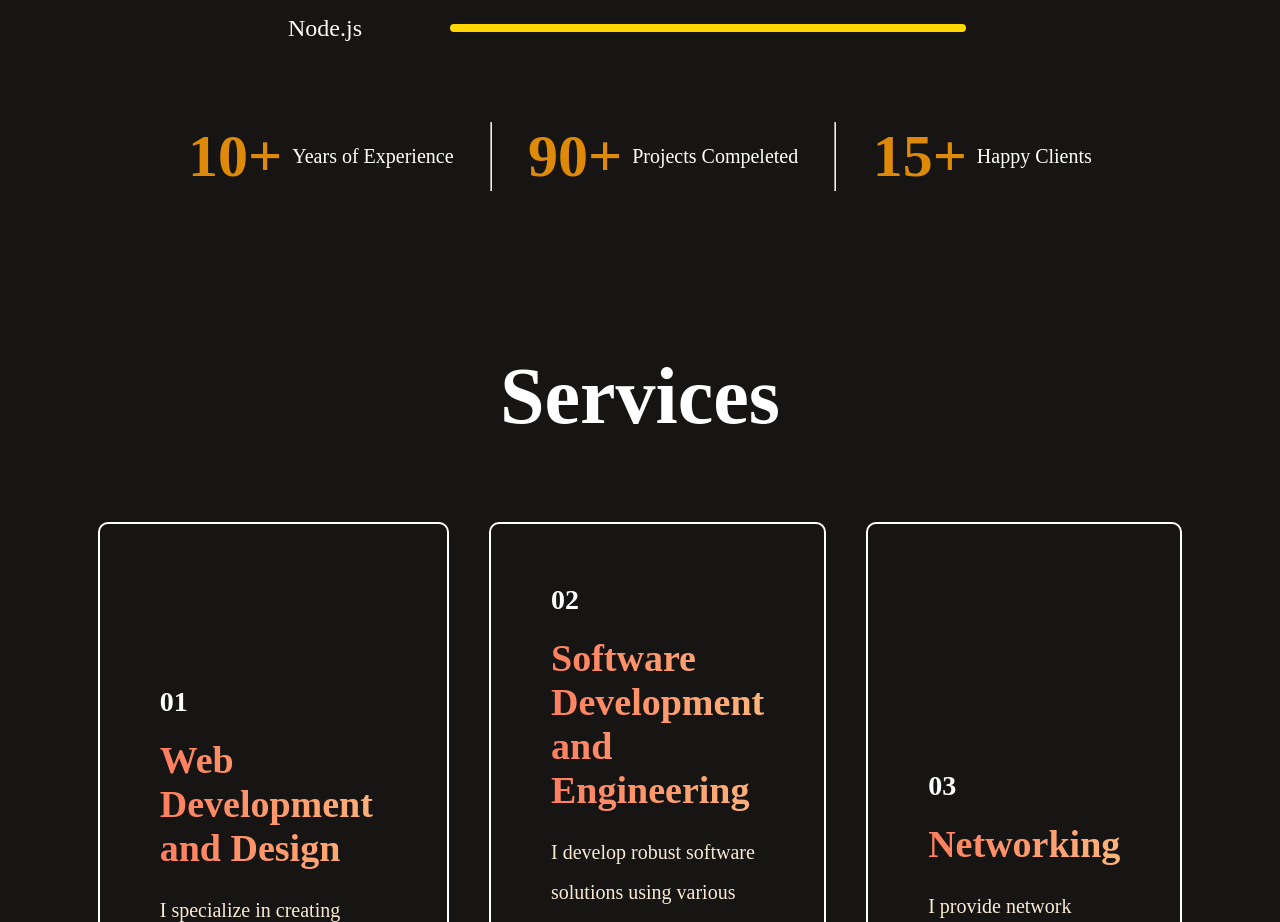
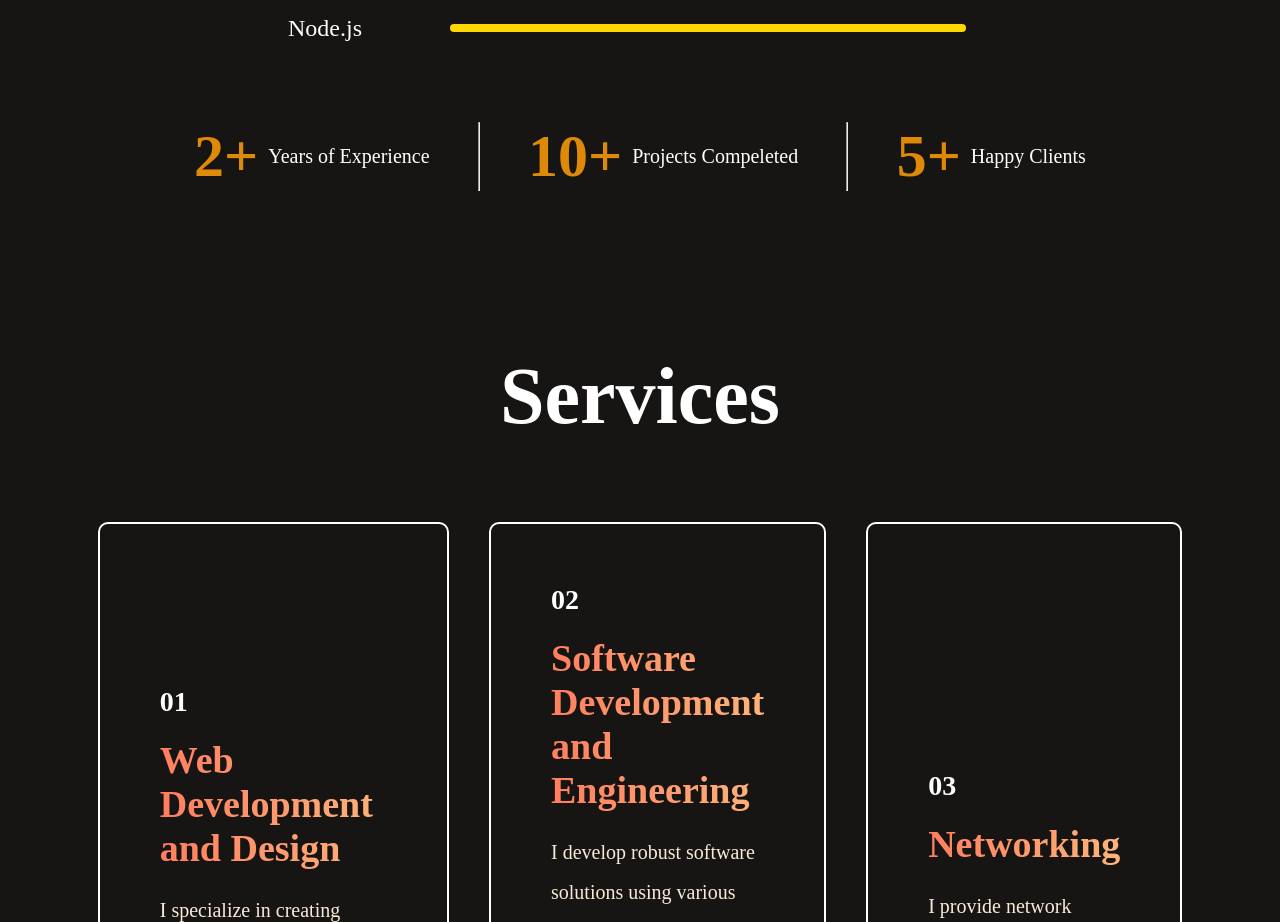
Before and after one commit to BenhinMwendwa/Myportfolio, a React (Create React App) app: page /about in a window 1280 px wide. Shown: the part 1980-2902 px from the top of the page. Built offline with nearby package versions, Linux system fonts and the light colour scheme.

Commit message:
updated contact componnet

```diff
--- a/src/Components/About.js
+++ b/src/Components/About.js
@@ -37,17 +37,17 @@
     </div>
     <div className="about-achievements">
       <div className="about-achievement">
-        <h1>10+</h1>
+        <h1>2+</h1>
         <p>Years of Experience</p>
       </div>
       <hr/>
       <div className="about-achievement">
-        <h1>90+</h1>
+        <h1>10+</h1>
         <p>Projects Compeleted</p>
       </div>
       <hr/>
       <div className="about-achievement">
-        <h1>15+</h1>
+        <h1>5+</h1>
         <p>Happy Clients</p>
       </div>
       </div></div>
```
